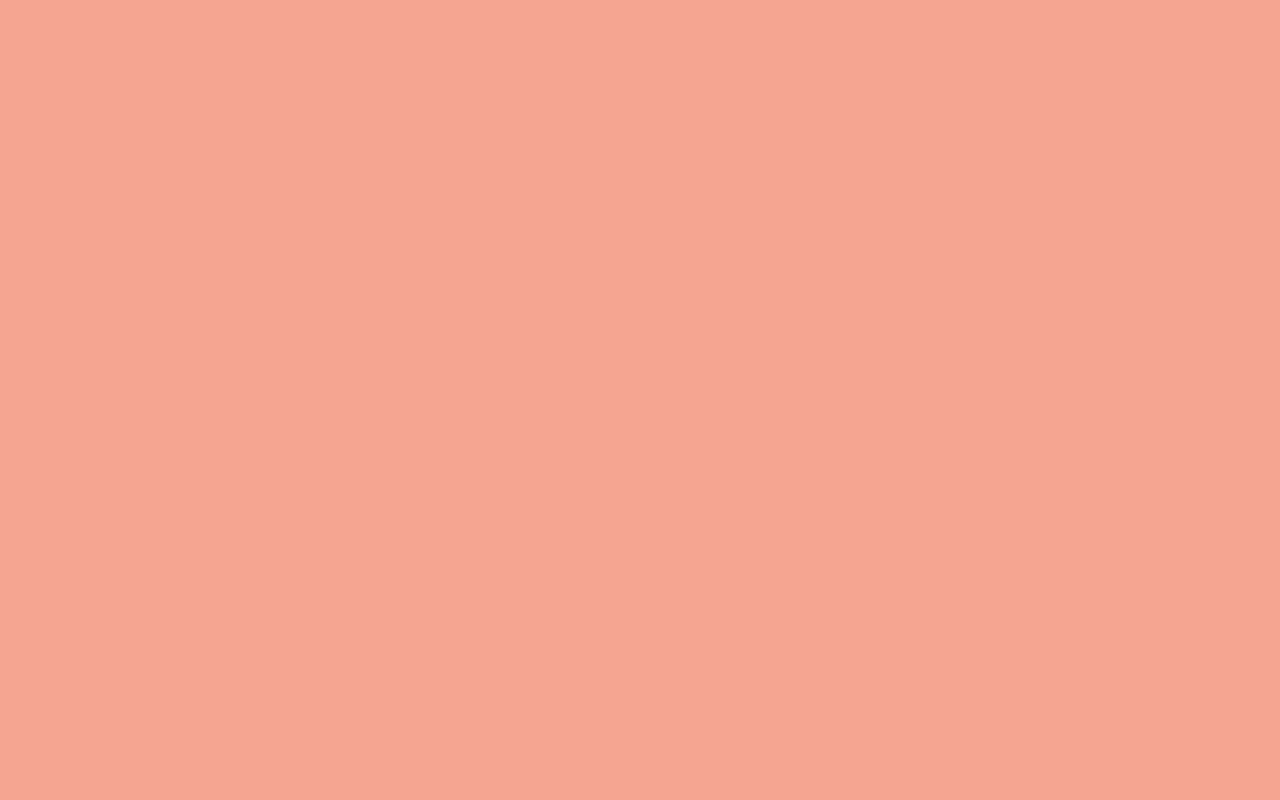
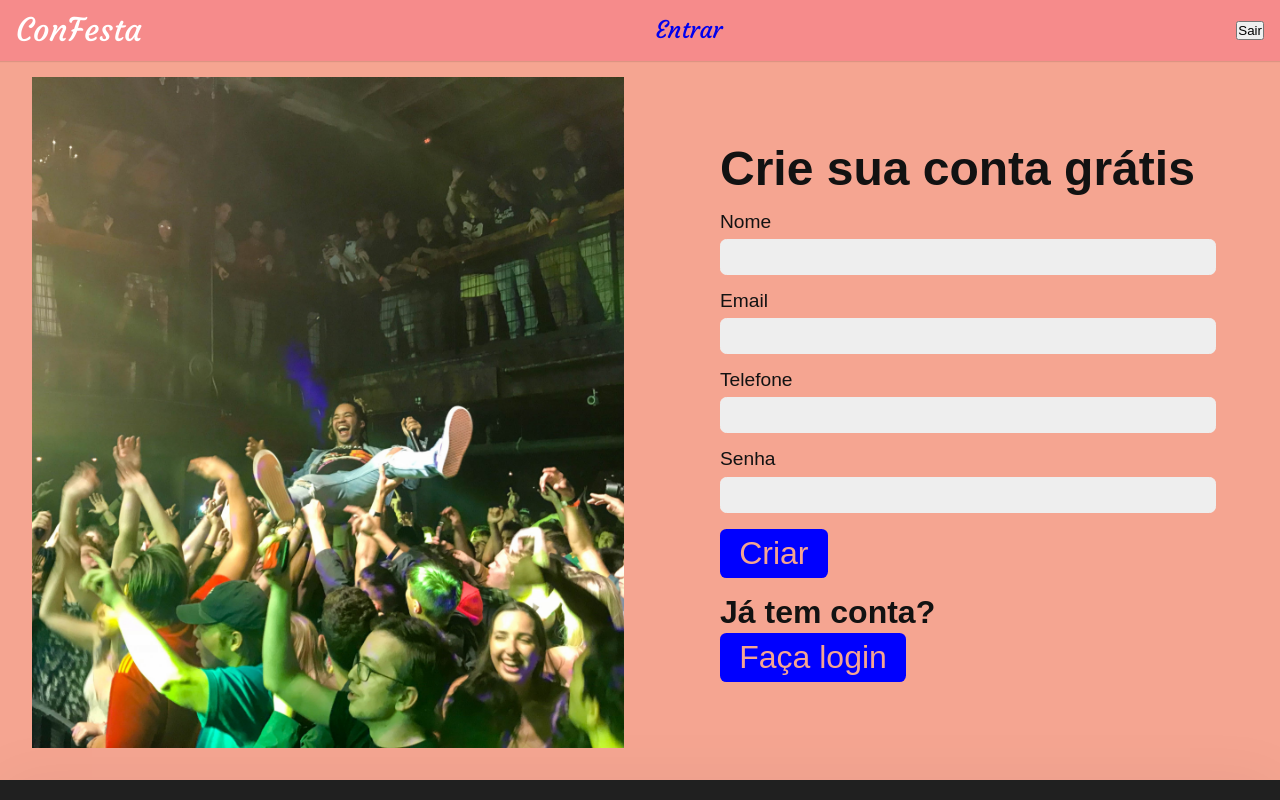
Before and after one commit to infsolution/invit, a Next.js app: page /signup in a window 1280 px wide. Shown: the top 800 px of the page. Built offline with nearby package versions, Linux system fonts and the light colour scheme.

Commit message:
create user

```diff
--- a/src/components/form/Button.tsx
+++ b/src/components/form/Button.tsx
@@ -1,9 +1,9 @@
 import React from 'react'
 import styles from './styles/Button.module.css'
 
-function Button({children, ...props}){
+function Button({children, style=styles.button, ...props }){
     return(
-        <button {...props} className={styles.button}>
+        <button {...props} className={style}>
             {children}
         </button>
     )
--- /dev/null
+++ b/src/components/form/FormUser.tsx
@@ -0,0 +1,33 @@
+import Button from './Button'
+import  Input  from './Input'
+import Link from 'next/link'
+import variables from '../../utils/variables'
+import { useRouter } from 'next/router'
+import  styles  from '../form/styles/FormCreate.module.css'
+export function FormUser(){
+    async function handleCreate(event){
+        event.preventDefault()
+        const result = await fetch(`${variables.urls.url}auth/register`)
+    }
+    return(
+        <>
+        <div className={`${styles.container} animeLeft`}>
+        <h1 className={styles.title}>Crie sua conta grátis</h1>
+        <form  onSubmit={handleCreate} className={styles.forms}>
+            <Input label="Nome" type="text" name="name" style={styles}/>
+            <Input label="Email" type="text" name="email" style={styles}/>
+            <Input label="Telefone" type="text" name="phone" style={styles}/>
+            <Input label="Senha" type="password" name="password" style={styles}/>
+            <Button style={styles.button}>Criar</Button>
+        </form>
+        <div className={styles.signin}>
+                <h2 className={styles.subtitle}>Já tem conta?</h2>
+            <Link href="/login">
+                <a className={styles.button}>Faça login</a>
+            </Link>
+        </div>
+
+        </div>
+        </>
+    )
+}
--- a/src/components/form/Input.tsx
+++ b/src/components/form/Input.tsx
@@ -1,10 +1,10 @@
 import React from 'react'
 import styles from './styles/Input.module.css'
 
-function Input({label, type, name}){
+function Input({label, type, name, style=styles}){
     return( <div>
-                <label htmlFor={name} className={styles.label}>{label}</label>
-                <input  id={name} name={name} className={styles.input} type={type} />
+                <label htmlFor={name} className={style.label}>{label}</label>
+                <input  id={name} name={name} className={style.input} type={type} />
             </div>
     )
 }
--- /dev/null
+++ b/src/components/form/styles/FormCreate.module.css
@@ -0,0 +1,96 @@
+.container{
+    padding: 4rem;
+}
+.forms{
+    margin-bottom: 1rem;
+    max-width: 35rem;
+}
+.title{
+    font-family: Arial, Helvetica, sans-serif;
+    margin-bottom: 1rem;
+    font-size: 3rem;
+}
+
+.signin{
+    margin-top: 0.5rem;
+    margin-bottom: 0.5rem;
+    align-items: center;
+    align-content: center;
+}
+
+.signin p{
+    margin-top: 1rem;
+    margin-bottom: 1rem;
+    font-size: 2rem;
+}
+
+.subtitle{
+    font-family: Arial, Helvetica, sans-serif;
+    font-size: 2rem;
+    margin-bottom: 0.5rem;
+
+}
+.button{
+    font-size: 2rem;
+    font-family: Arial, Helvetica, sans-serif;
+    cursor: pointer;
+    border: none;
+    min-width: 6rem;
+    border-radius: 0.4rem;
+    background: #0000FF;
+    color: #f5a591;
+    padding: 0.4rem 1.2rem;
+    box-sizing: border-box;
+    transition: 0.2s;
+}
+.button:hover,
+.button:focus{
+    outline: none;
+    box-shadow: 0 0 0 3px #f5a591,  0 0 0 4px #0000FF;
+}
+.button:disabled{
+    opacity: 0.5;
+    cursor: wait;
+}
+
+.input{
+    border: 1px solid #EEE;
+    display: block;
+    width: 100%;
+    font-size: 1rem;
+    padding: 0.5rem;
+    border-radius: 0.4rem;
+    background: #EEE;
+    transition: 0.1s;
+    margin-bottom: 1rem;
+}
+
+.input:focus,
+.input:hover{
+    outline: none;
+    border-color: #4242f0;
+    background: #FFFFFF;
+    box-shadow: 0 0 0 2px #f5a591,  0 0 0 3px #0000FF;
+}
+
+.label{
+    display: block;
+    font-size: 1.2rem;
+    line-height: 1;
+    padding-bottom: 0.5rem;
+    font-family: Arial, Helvetica, sans-serif;
+}
+
+.error{
+    color: #F31;
+    font-size: 0.875rem;
+    margin-top: 0.25rem;
+}
+
+
+
+@media (max-width: 40rem){
+    .forms{
+        max-width: 100%;
+    }
+}
--- a/src/pages/signup.tsx
+++ b/src/pages/signup.tsx
@@ -1,7 +1,18 @@
 import React from 'react'
+import { Footer } from '../components/Footer'
+import { FormUser } from '../components/form/FormUser'
+import { Navbar } from '../components/Navbar'
+import styles from '../styles/pages/Signup.module.css'
 function Signup(){
     return(
-        <p></p>
+        <>
+        <div className={styles.container}>
+        <Navbar />
+        <FormUser />
+        </div>
+        <Footer />
+        </>
+
     )
 }
 
--- /dev/null
+++ b/src/styles/pages/Signup.module.css
@@ -0,0 +1,24 @@
+.container{
+    display: grid;
+    grid-template-columns: 1fr 1fr;
+    max-height: 100vh;
+    gap: 2rem;
+
+}
+
+.container::before{
+    display: block;
+    content: '';
+    background: url('../../assets/signup.jpg') no-repeat center center;
+    background-size: cover;
+    margin-left: 2rem;
+}
+
+@media (max-width: 40rem){
+    .container{
+        grid-template-columns: 1fr;
+    }
+    .container::before{
+        display: none;
+    }
+}
```
Also changed, not shown: src/components/NavMob.tsx (deleted, +0 -15 lines), src/components/form/FormParty.tsx (+7 -1 lines), src/assets/signup.jpg (added).
